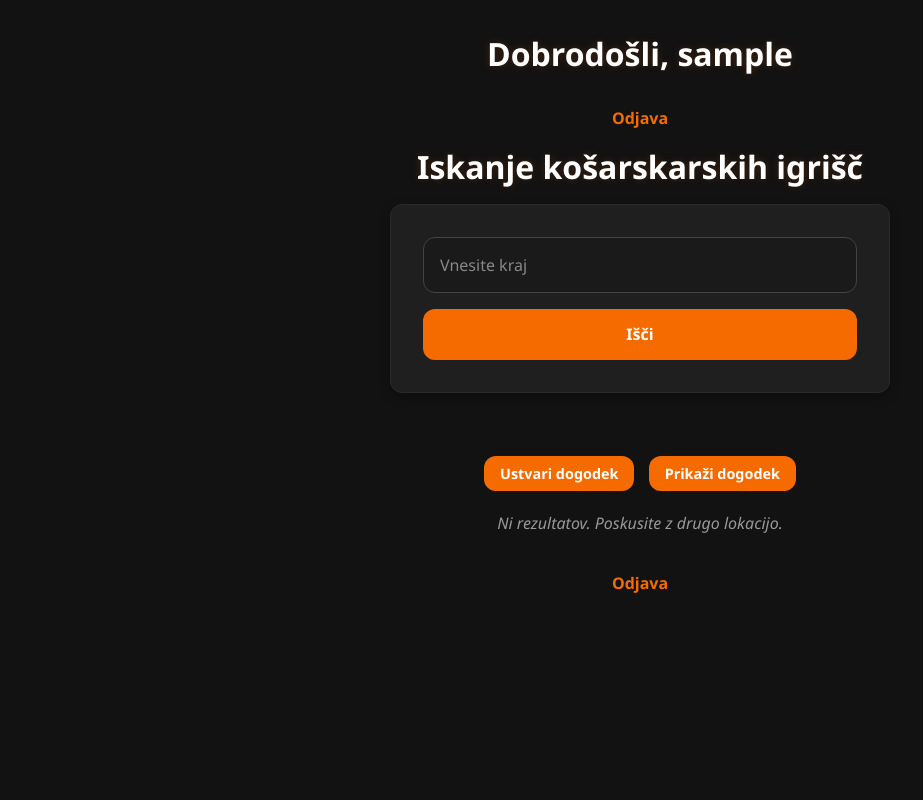
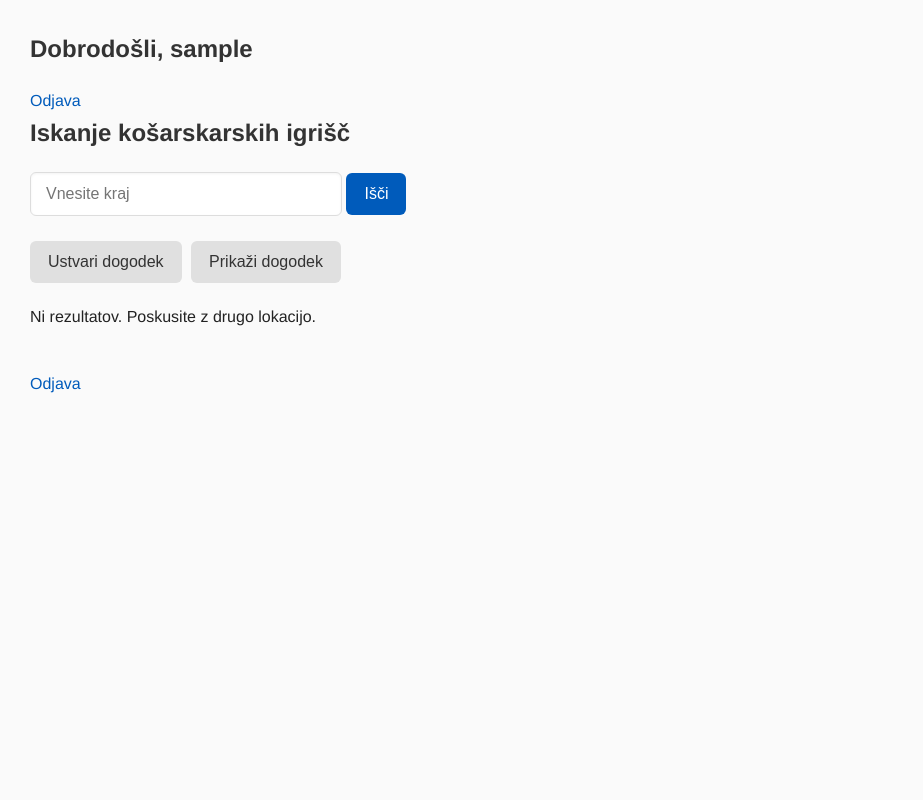
Before and after one commit to zans410/Zakljucna-naloga, a Flask app: page /search in a window 1280 px wide. Shown: the whole page, without its empty margins (0-923 px from the left). Run offline with Flask 3, Linux system fonts and the light colour scheme; the visitor is signed in with stand-in values (Sample User, id 1).

Commit message:
Update search.html
css

```diff
--- a/Zaključna naloga - python/templates/search.html
+++ b/Zaključna naloga - python/templates/search.html
@@ -5,202 +5,118 @@
     <meta name="viewport" content="width=device-width, initial-scale=1.0">
     <title>Iskanje igrišč</title>
     <style>
-    :root {
-    --primary: #f56b00;             /* oranžna kot košarkarska žoga */
-    --secondary: #1f1f1f;           /* temna podlaga */
-    --background: #121212;          /* glavno ozadje */
-    --white: #ffffff;
-    --gray: #bbb;
-    --light-gray: #444;
-    --shadow: 0 4px 12px rgba(0, 0, 0, 0.3);
-    --radius: 12px;
-    --active-player: #00ff00;       /* svetlo zelena za aktivne igralce */
-    --inactive-player: #ff0000;     /* rdeča za neaktivne igralce */
-    }
-
-    * {
-        box-sizing: border-box;
+    /* Osnovne nastavitve */
+    body {
+        font-family: 'Helvetica Neue', sans-serif;
+        background-color: #fafafa;
+        color: #222;
         margin: 0;
-        padding: 0;
-        font-family: 'Segoe UI', Tahoma, Geneva, Verdana, sans-serif;
-    }
-
-    body {
-        background-color: var(--background);
-        color: var(--gray);
-        padding: 2rem;
-        display: flex;
-        flex-direction: column;
-        align-items: center;
-        min-height: 100vh;
+        padding: 30px;
+        line-height: 1.6;
     }
 
     h2 {
-        color: var(--white);
-        margin-bottom: 1rem;
-        font-size: 2rem;
-        text-align: center;
-        text-shadow: 0 0 8px rgba(245, 107, 0, 0.2);
+        color: #333;
+        margin-top: 0;
+    }
+
+    /* Obrazec */
+    form {
+        margin: 20px 0;
+    }
+
+    input[type="text"] {
+        padding: 12px 15px;
+        width: 280px;
+        border: 1px solid #ddd;
+        border-radius: 6px;
+        font-size: 1em;
+        box-shadow: inset 0 1px 3px rgba(0,0,0,0.05);
+    }
+
+    button {
+        padding: 12px 18px;
+        background-color: #005bbb;
+        color: #fff;
+        border: none;
+        border-radius: 6px;
+        font-size: 1em;
+        cursor: pointer;
+        transition: background-color 0.3s ease;
+    }
+
+    button:hover {
+        background-color: #004799;
+    }
+
+    .map-button {
+        margin: 5px 5px 5px 0;
+        background-color: #e0e0e0;
+        color: #333;
+    }
+
+    .map-button:hover {
+        background-color: #ccc;
     }
 
     a {
-        color: var(--primary);
-        font-weight: bold;
         text-decoration: none;
-        margin: 1rem 0;
-        transition: color 0.3s ease;
+        color: #005bbb;
     }
 
     a:hover {
-        color: #ff944d;
+        text-decoration: underline;
     }
 
-    form {
-        background-color: var(--secondary);
-        padding: 2rem;
-        border-radius: var(--radius);
-        box-shadow: var(--shadow);
-        max-width: 500px;
-        width: 100%;
-        margin-bottom: 2rem;
-        border: 1px solid #2a2a2a;
-    }
-
-    input[type="text"] {
-        width: 100%;
-        padding: 1rem;
-        border: 1px solid var(--light-gray);
-        border-radius: var(--radius);
-        margin-bottom: 1rem;
-        font-size: 1rem;
-        background-color: #1a1a1a;
-        color: var(--white);
-    }
-
-    input::placeholder {
-        color: #888;
-    }
-
-    button {
-        width: 100%;
-        padding: 0.9rem;
-        background-color: var(--primary);
-        color: white;
-        border: none;
-        border-radius: var(--radius);
-        font-size: 1rem;
-        cursor: pointer;
-        transition: background 0.3s ease;
-        font-weight: bold;
-    }
-
-    button:hover {
-        background-color: #d45900;
-    }
-
+    /* Rezultati */
     ul {
-        list-style-type: none;
+        list-style: none;
         padding: 0;
-        max-width: 800px;
-        width: 100%;
     }
 
     li {
-        background-color: var(--secondary);
-        padding: 1.5rem;
-        border-radius: var(--radius);
-        box-shadow: var(--shadow);
-        margin-bottom: 1.5rem;
-        transition: transform 0.2s ease;
-        border-left: 4px solid var(--primary);
-    }
-
-    li:hover {
-        transform: translateY(-3px);
-    }
-
-    strong {
-        color: var(--white);
-        font-size: 1.2rem;
+        background-color: #fff;
+        border-radius: 8px;
+        padding: 20px;
+        margin-bottom: 20px;
+        box-shadow: 0 2px 6px rgba(0,0,0,0.05);
     }
 
     img {
         max-width: 100%;
-        border-radius: var(--radius);
-        margin-top: 1rem;
-        box-shadow: 0 0 10px rgba(255, 100, 0, 0.1);
+        height: auto;
+        border-radius: 6px;
+        margin-top: 10px;
     }
 
-    p {
-        margin-top: 1rem;
-        font-style: italic;
-        color: #999;
+    .active-player {
+        display: inline-block;
+        background-color: #f0f0f0;
+        padding: 6px 12px;
+        border-radius: 20px;
+        margin: 4px 4px 0 0;
+        font-size: 0.9em;
     }
 
     hr {
         border: none;
-        height: 1px;
-        background: #2e2e2e;
-        margin: 1rem 0;
+        border-top: 1px solid #eee;
+        margin: 20px 0;
     }
 
-    @media (max-width: 600px) {
-        body {
-            padding: 1rem;
-        }
-
-        form {
-            padding: 1.5rem;
-        }
-
-        h2 {
-            font-size: 1.5rem;
-        }
+    /* Gumbi zgoraj */
+    .top-buttons {
+        margin-top: 15px;
     }
 
-    button.map-button {
-        padding: 0.5rem 1rem; /* Zmanjšan padding, a še vedno dovolj velik za klik */
-        background-color: var(--primary);
-        color: white;
-        border: none;
-        border-radius: var(--radius);
-        font-size: 0.9rem; /* Manjša pisava */
-        cursor: pointer;
-        transition: background 0.3s ease;
+    .logout-link {
+        float: right;
+        color: #c0392b;
         font-weight: bold;
-        width: auto; /* Samo širina po vsebini gumba */
-        margin-top: 1rem; /* Razmik pod sliko */
-        display: inline-block; /* Omogoča, da gumb ni čez celotno širino */
-        text-align: center; /* Poravnava besedila v gumbu */
     }
 
-    button.map-button:hover {
-        background-color: #d45900;
-    }
-
-    /* Stil za aktivne in neaktivne igralce */
-    .active-player {
-        color: var(--active-player);
-        font-weight: bold;
-        padding-left: 5px;
-    }
-
-    .inactive-player {
-        color: var(--inactive-player);
-        font-weight: bold;
-        padding-left: 5px;
-    }
-    .map-button {
-        background-color: #007bff;
-        color: white;
-        border: none;
-        padding: 8px 12px;
-        margin: 5px;
-        cursor: pointer;
-        border-radius: 4px;
-    }
-    .map-button:hover {
-        background-color: #0056b3;
+    .logout-link:hover {
+        color: #a93226;
     }
     </style>
 </head>
```
